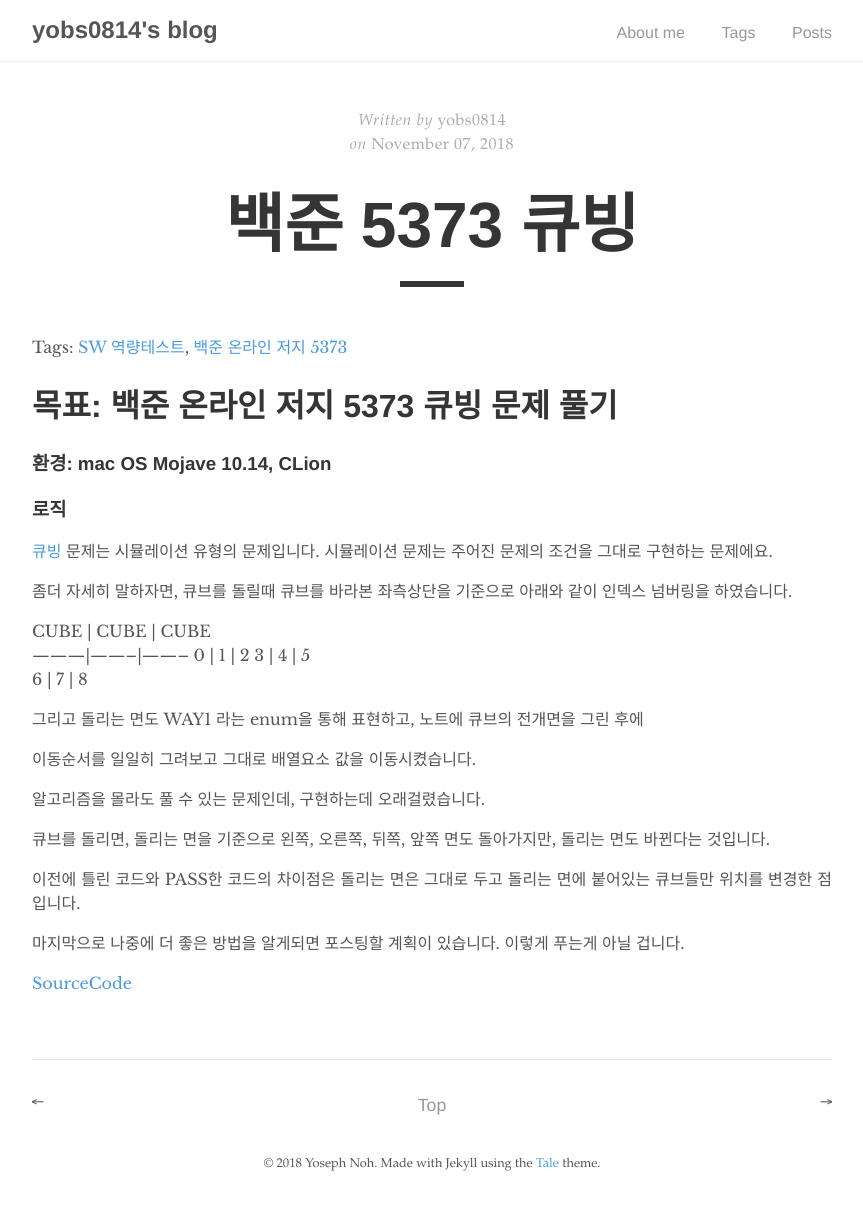
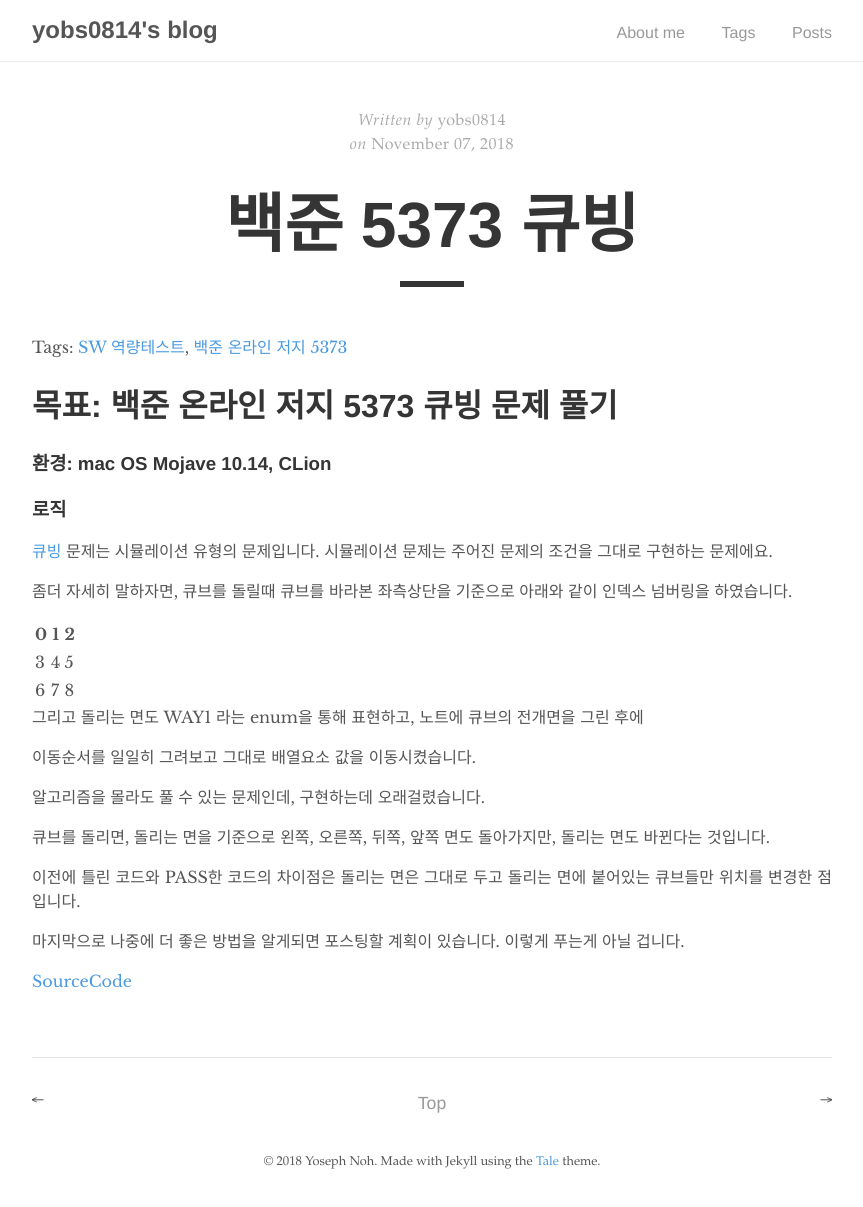
Before and after one commit to yobs0814/yobs0814.github.io, a Jekyll site: the page built from _posts/2018-11-07-BOJ5373.md, in a window 1280 px wide. Shown: the whole page, without its empty margins (208-1071 px from the left). Built offline with Jekyll 4.4.1, drawn with Linux system fonts in a browser that asks for light colours; comment, search, counter and statistics services are not loaded.

Commit message:
modification

```diff
--- a/_posts/2018-11-07-BOJ5373.md
+++ b/_posts/2018-11-07-BOJ5373.md
@@ -17,13 +17,11 @@ tags:
 
 좀더 자세히 말하자면, 큐브를 돌릴때 큐브를 바라본 좌측상단을 기준으로 아래와 같이 인덱스 넘버링을 하였습니다.
 
+| 0 | 1 | 2 |
+|---|---|---|
+| 3 | 4 | 5 |
+| 6 | 7 | 8 |
 
-
-  	CUBE |  CUBE  |  CUBE
----------|--------|--------
- 0 | 1 | 2
- 3 | 4 | 5
- 6 | 7 | 8
 
 그리고 돌리는 면도 WAY1 라는 enum을 통해 표현하고, 노트에 큐브의 전개면을 그린 후에
 
```
